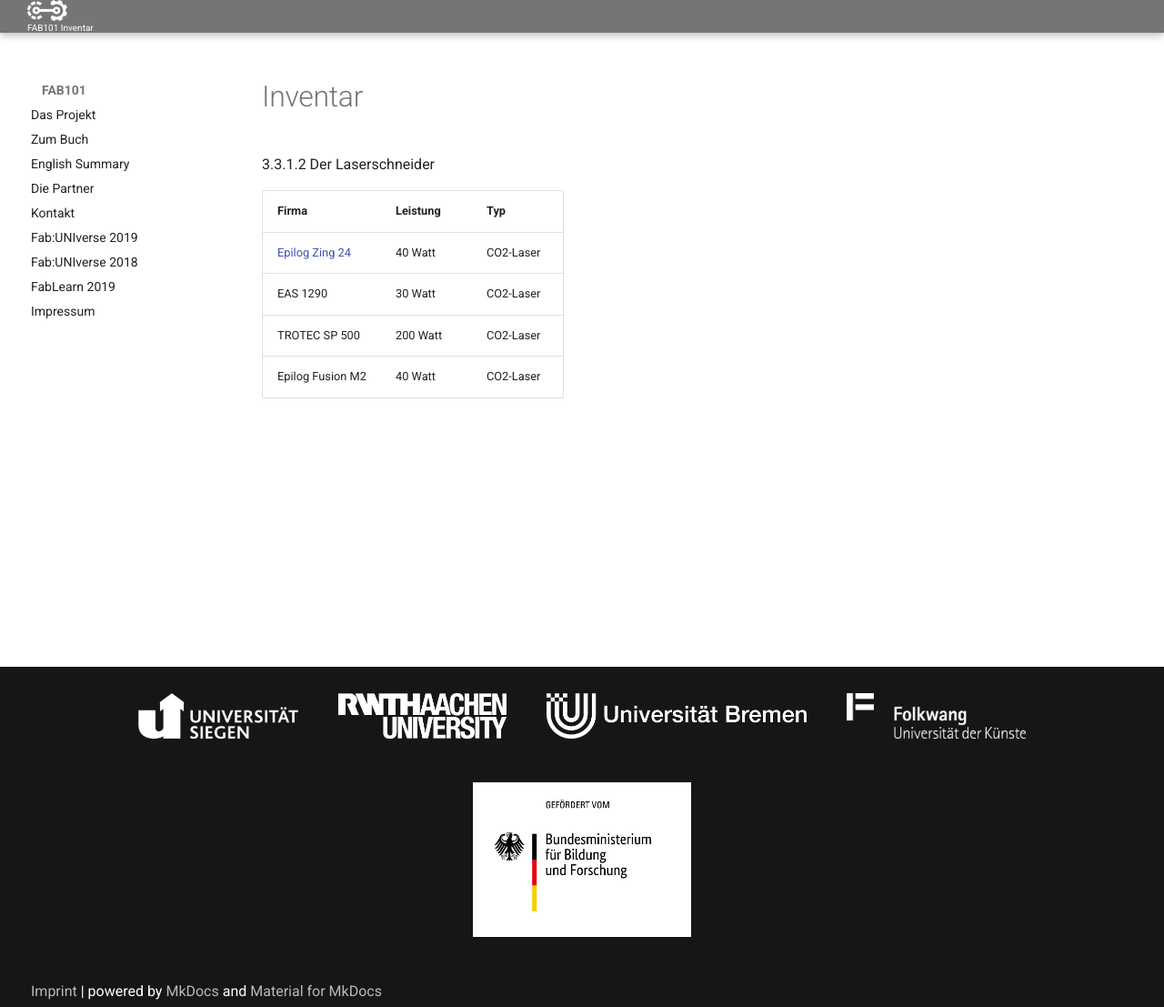
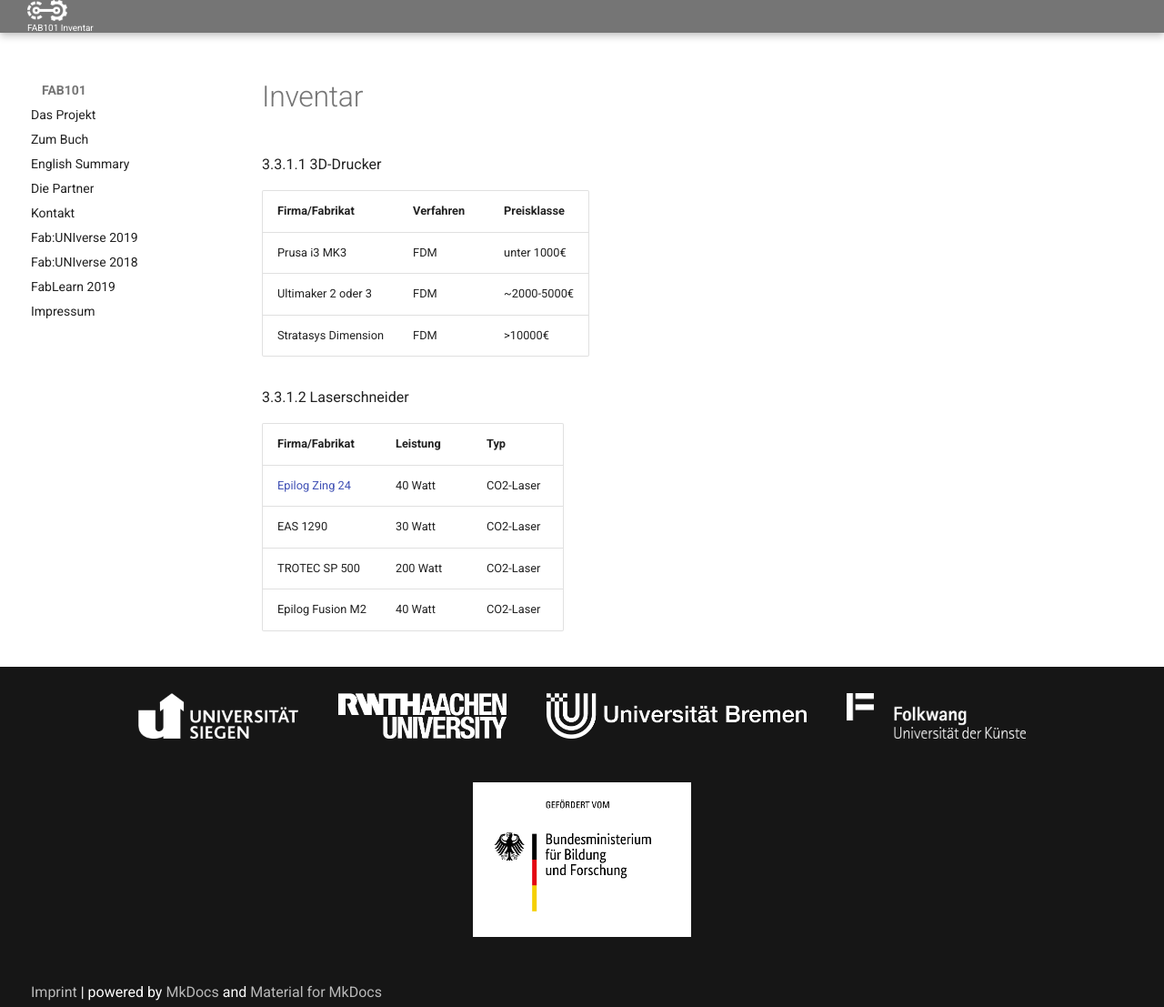
Before and after one commit to FabLabSiegen/fab101-docs, an MkDocs documentation site: the page built from docs/inventar.md, in a window 1280 px wide and 1107 px high. Shown: the whole window at 91% size. Built offline with MkDocs 1.6.1 and Material for MkDocs 9.7.7, drawn with Linux system fonts in a browser that asks for light colours.

Commit message:
Update inventar.md

```diff
--- a/docs/inventar.md
+++ b/docs/inventar.md
@@ -1,6 +1,14 @@
-3.3.1.2 Der Laserschneider
+3.3.1.1 3D-Drucker
 
-Firma|Leistung|Typ
+Firma/Fabrikat|Verfahren|Preisklasse
+----|----|----
+Prusa i3 MK3|FDM|unter 1000€
+Ultimaker 2 oder 3|FDM|~2000-5000€
+Stratasys Dimension|FDM|>10000€
+
+3.3.1.2 Laserschneider
+
+Firma/Fabrikat|Leistung|Typ
 ----|----|----
 [Epilog Zing 24](https://www.cameolaser.de/laser/co2-laser/epilog-zing-24/)| 40 Watt| CO2-Laser
 EAS 1290| 30 Watt| CO2-Laser
```
